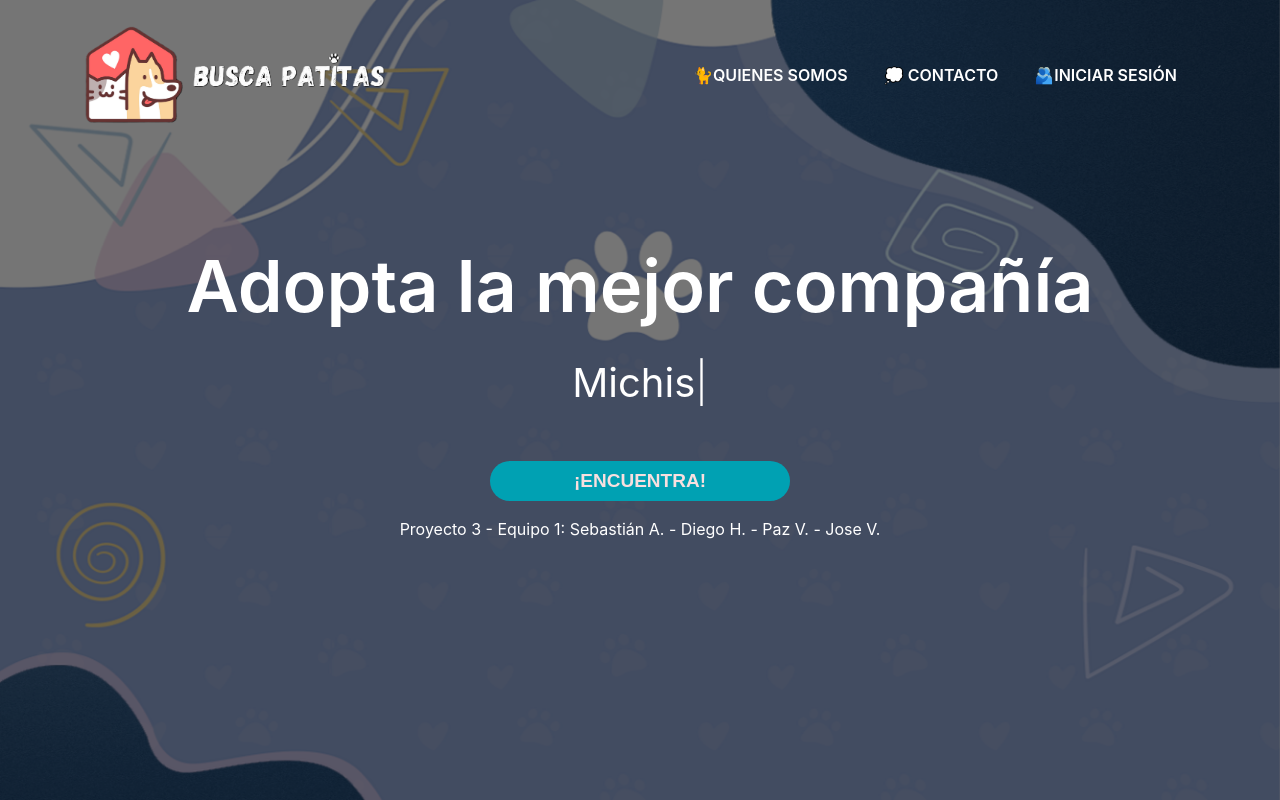
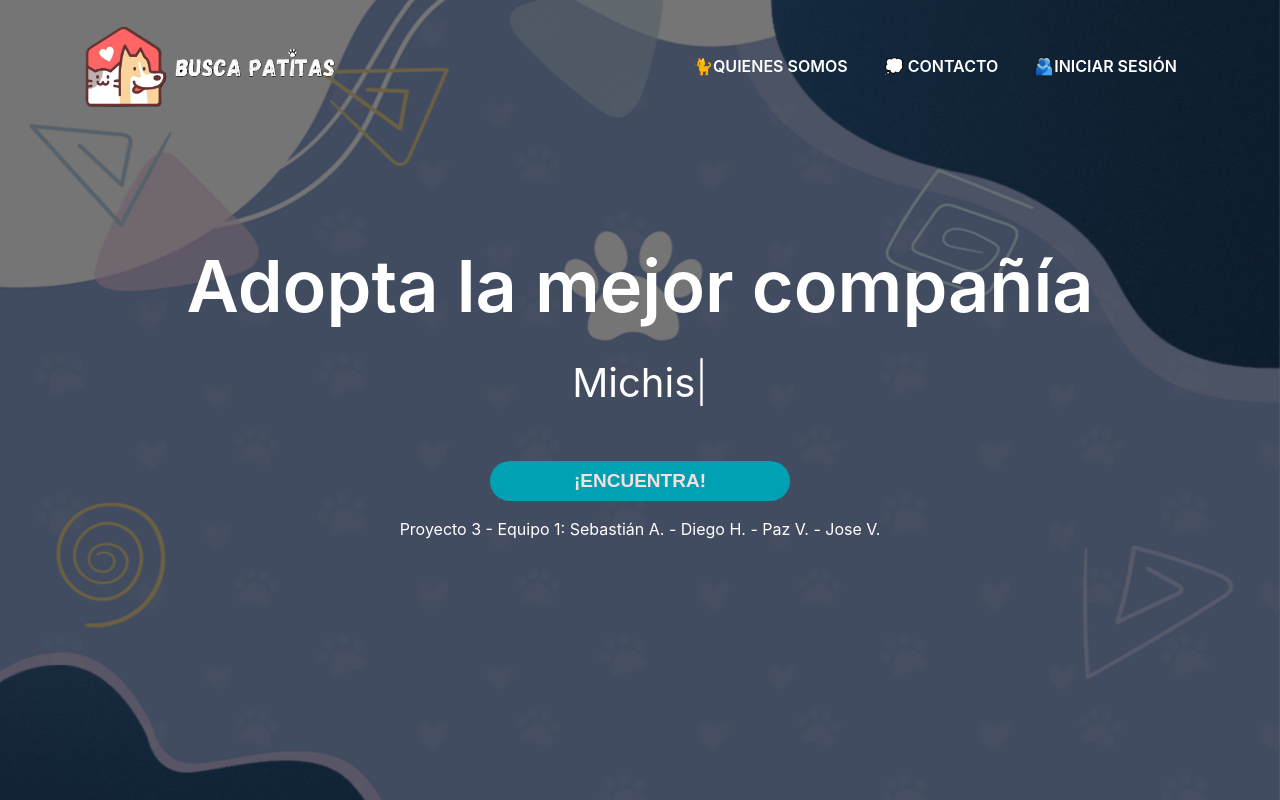
Before and after one commit to DiegoPM90/Proyecto-3, a plain HTML site: page index.html in a window 1280 px wide. Drawn offline with nearby package versions, Linux system fonts and the light colour scheme.

Commit message:
Update index.html

```diff
--- a/index.html
+++ b/index.html
@@ -20,7 +20,7 @@
   <nav class="navbar navbar-b navbar-trans navbar-expand-md fixed-top" id="mainNav">
     <div class="container">
        <!-- Logo -->
-      <img class="logoNav" src="./img/Logo.png" width="300"/>
+      <img class="logoNav" src="./img/Logo.png" width="250"/>
 
        <!-- Boton movil collapsado -->
       <button class="navbar-toggler collapsed" type="button" data-toggle="collapse" data-target="#navbarDefault"
```
